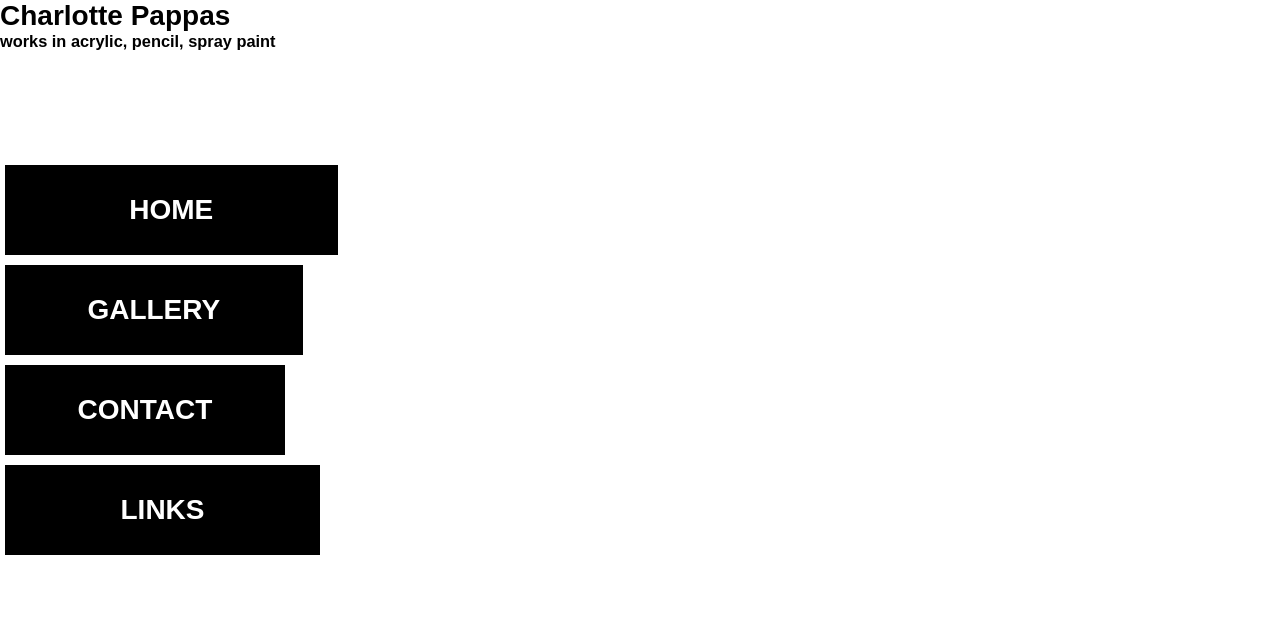
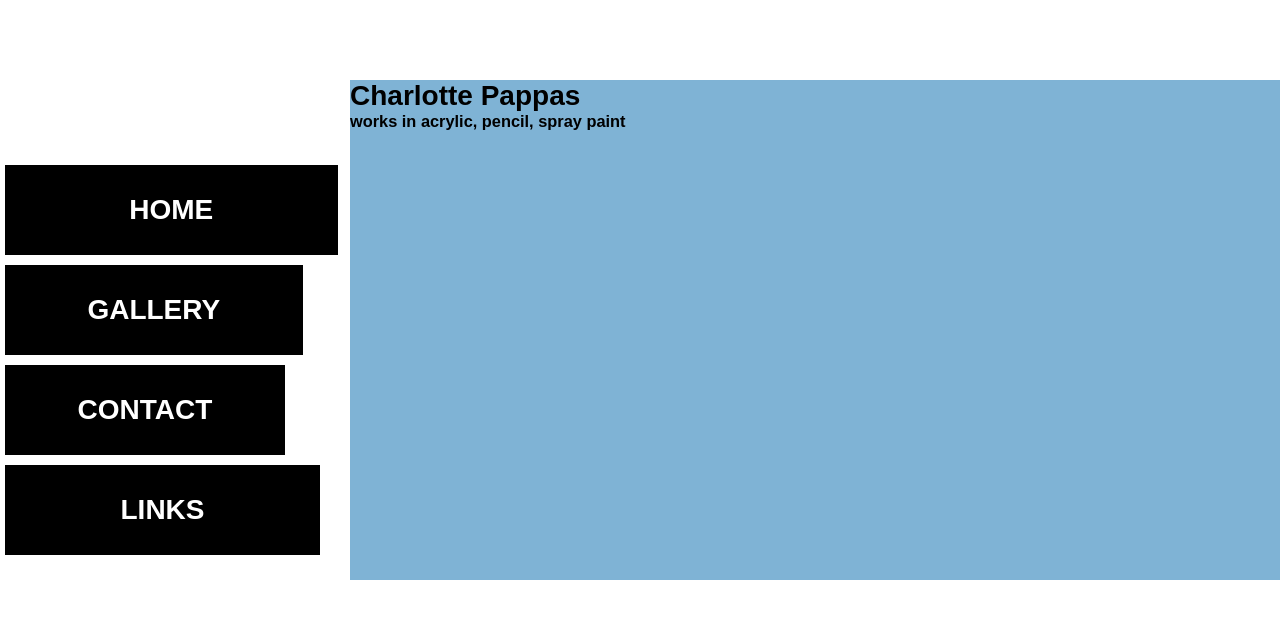
Before and after one commit to charpappas/charpappas.github.io, a plain HTML site: page index.html in a window 1280 px wide. Drawn offline with Linux system fonts and the light colour scheme.

Commit message:
Update stylesheet.css

```diff
--- a/stylesheet.css
+++ b/stylesheet.css
@@ -55,3 +55,12 @@ a.active, .nav a:hover{
 }
 .d{
     width: 90%;
+}
+
+.content{
+    position: absolute;
+    width: 930px;
+    height: 500px;
+    background-color: #7FB3D5;
+    right: 0;
+    top: 10%;
```
